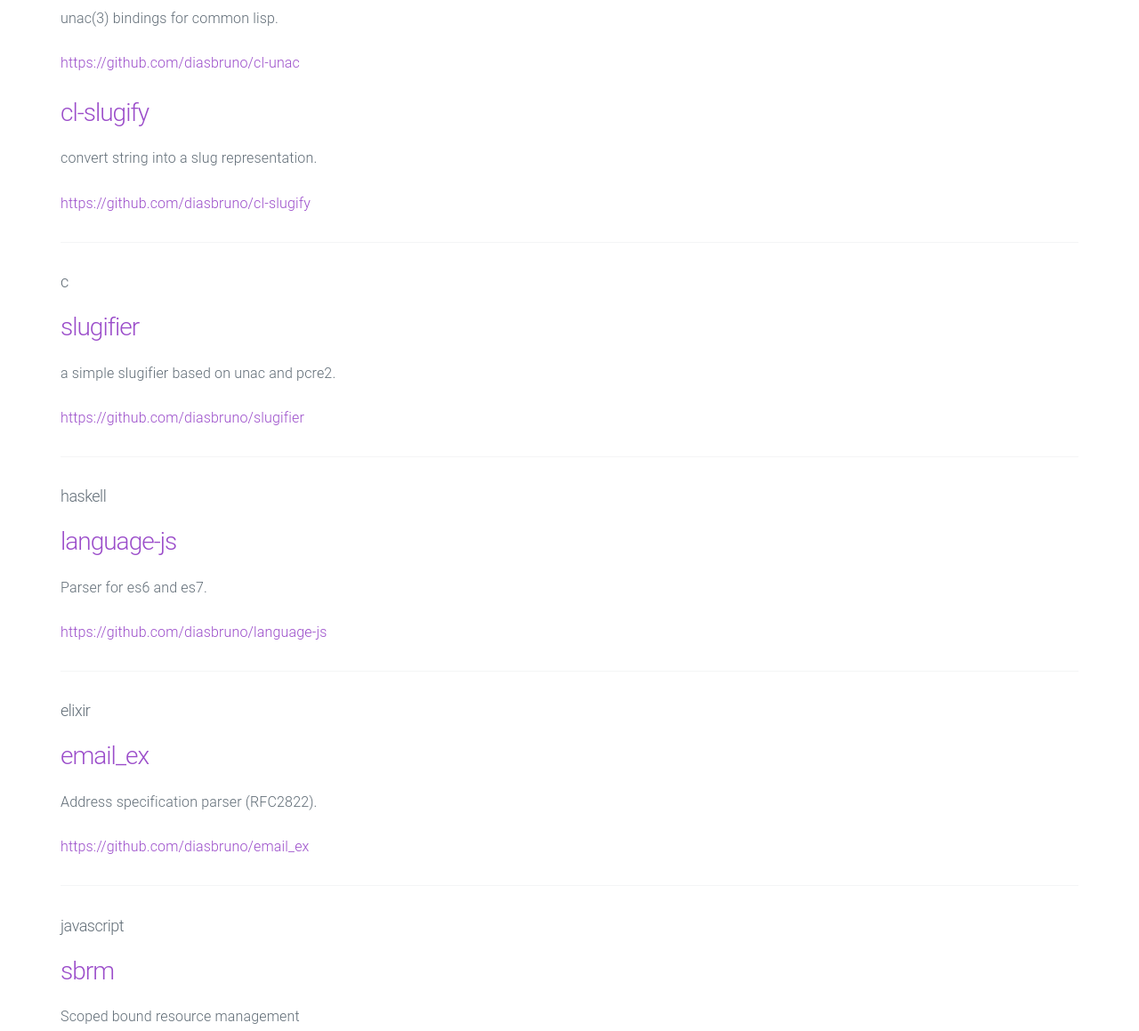
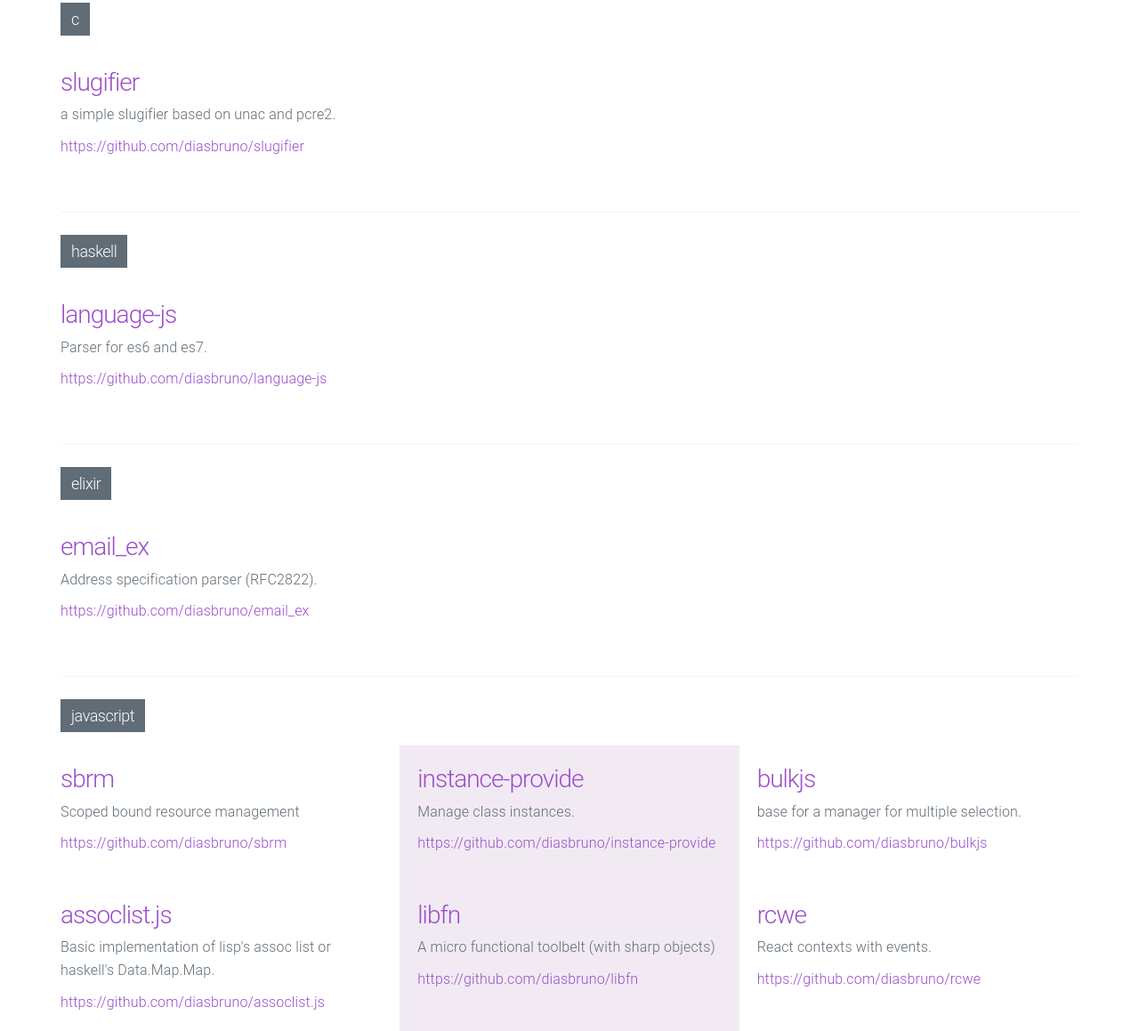
Before and after one commit to diasbruno/diasbruno.github.io, a plain HTML site: page opensource/index.html in a window 1280 px wide. Shown: the part 482-1641 px from the top of the page at 89% size. Drawn offline with Linux system fonts and the light colour scheme.

Commit message:
make a grid for opensource projects.

```diff
--- a/css/style.css
+++ b/css/style.css
@@ -178,6 +178,49 @@ nav a {
   border-bottom: none;
 }
 
+.opensource-lang {
+}
+
+.opensource-lang h5 span {
+  padding: 8px 12px;
+  background-color: #606c76;
+  color: #fff;
+}
+
+.opensource-lang-list {
+  display: grid;
+  grid-template-columns: 1fr 1fr 1fr;
+  gap: 0px;
+}
+
+.opensource-item {
+  padding: 20px;
+}
+
+.opensource-item:nth-child(n) {
+  padding-left: 0;
+  padding-right: 20px;
+}
+
+.opensource-item:nth-child(3n) {
+  padding-left: 20px;
+  padding-right: 0;
+}
+
+.opensource-item:nth-child(3n+2) {
+  padding-left: 20px;
+  padding-right: 20px;
+  background-color: #f1eaf3;
+}
+
+.opensource-item h3 {
+  margin: 0 0 5px 0;
+}
+
+.opensource-item p {
+  margin: 0 0 10px 0;
+}
+
 @media (max-width: 720px) {
   html {}
 
@@ -200,4 +243,8 @@ nav a {
 
   pre code {
   }
+
+  .opensource-lang-list {
+    display: block;
+  }
 }
--- a/opensource/index.html
+++ b/opensource/index.html
@@ -21,9 +21,9 @@
      class="nav-links">opensource</a><a href="https://github.com/diasbruno" class="nav-links"
      target="_blank">github</a></div></nav>
    <section class="content">
-    <div>
-     <h5>common-lisp</h5>
-     <div>
+    <div class="opensource-lang">
+     <h5><span>common-lisp</span></h5>
+     <div class="opensource-lang-list">
       <div class="opensource-item">
        <h3><a href="https://github.com/diasbruno/cl-bnf" target="_blank">cl-bnf</a></h3>
        <p>a bnf parser.
@@ -45,9 +45,9 @@
      </div>
      <hr>
     </div>
-    <div>
-     <h5>c</h5>
-     <div>
+    <div class="opensource-lang">
+     <h5><span>c</span></h5>
+     <div class="opensource-lang-list">
       <div class="opensource-item">
        <h3><a href="https://github.com/diasbruno/slugifier" target="_blank">slugifier</a></h3>
        <p>a simple slugifier based on unac and pcre2.
@@ -57,9 +57,9 @@
      </div>
      <hr>
     </div>
-    <div>
-     <h5>haskell</h5>
-     <div>
+    <div class="opensource-lang">
+     <h5><span>haskell</span></h5>
+     <div class="opensource-lang-list">
       <div class="opensource-item">
        <h3><a href="https://github.com/diasbruno/language-js" target="_blank">language-js</a></h3>
        <p>Parser for es6 and es7.
@@ -69,9 +69,9 @@
      </div>
      <hr>
     </div>
-    <div>
-     <h5>elixir</h5>
-     <div>
+    <div class="opensource-lang">
+     <h5><span>elixir</span></h5>
+     <div class="opensource-lang-list">
       <div class="opensource-item">
        <h3><a href="https://github.com/diasbruno/email_ex" target="_blank">email_ex</a></h3>
        <p>Address specification parser (RFC2822).
@@ -81,9 +81,9 @@
      </div>
      <hr>
     </div>
-    <div>
-     <h5>javascript</h5>
-     <div>
+    <div class="opensource-lang">
+     <h5><span>javascript</span></h5>
+     <div class="opensource-lang-list">
       <div class="opensource-item">
        <h3><a href="https://github.com/diasbruno/sbrm" target="_blank">sbrm</a></h3>
        <p>Scoped bound resource management
@@ -181,9 +181,9 @@
      </div>
      <hr>
     </div>
-    <div>
-     <h5>ruby</h5>
-     <div>
+    <div class="opensource-lang">
+     <h5><span>ruby</span></h5>
+     <div class="opensource-lang-list">
       <div class="opensource-item">
        <h3><a href="https://github.com/diasbruno/simple-url" target="_blank">simple-url</a></h3>
        <p>A nice way to work with URLs.
```
